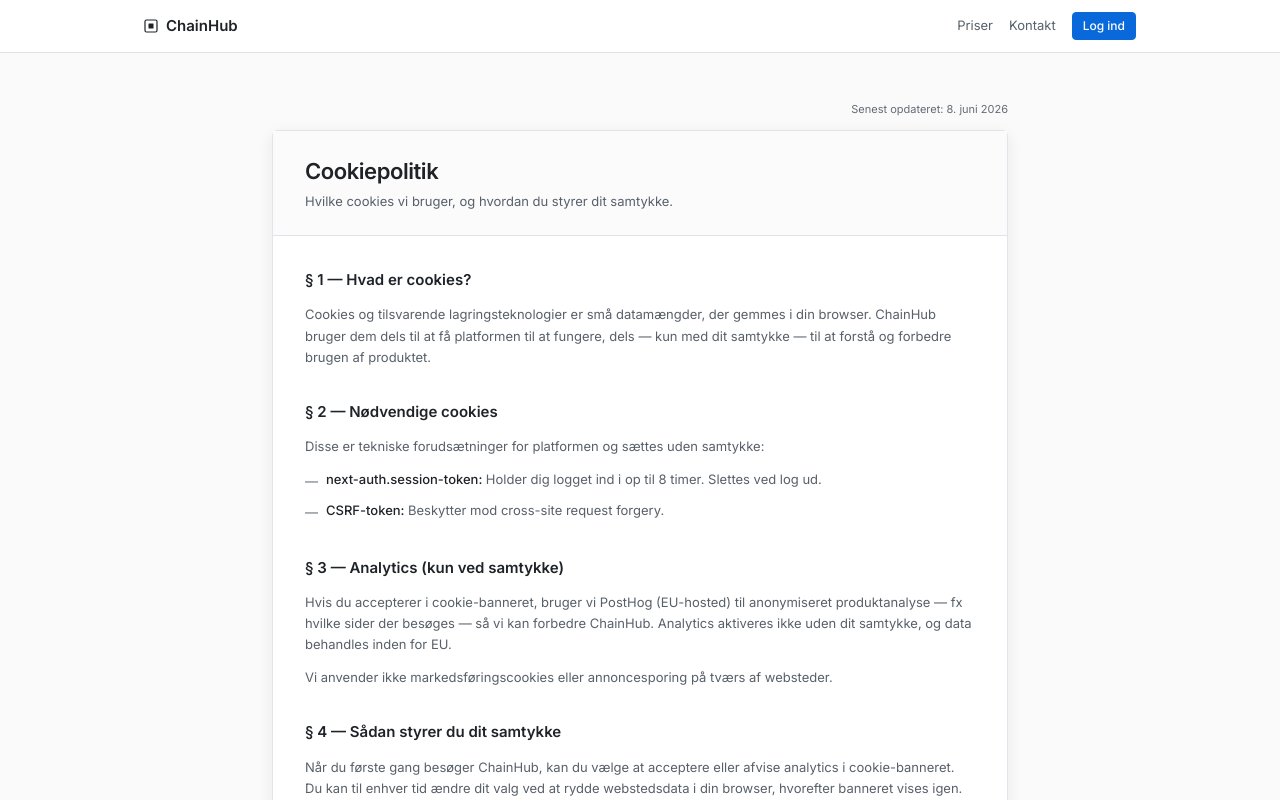
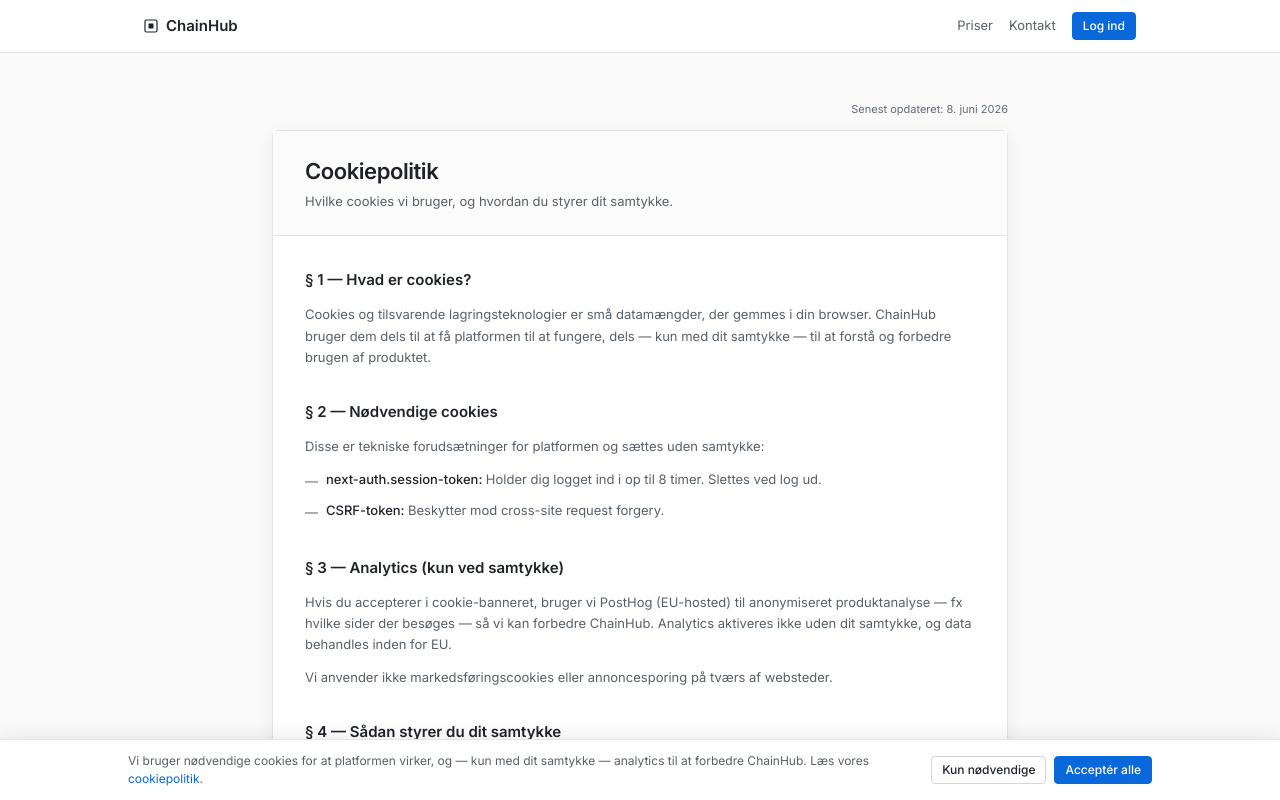
Before and after one commit to fluen1/chainhub, a Next.js app: page /legal/cookies in a window 1280 px wide. Shown: the top 800 px of the page. Built offline with nearby package versions, Linux system fonts and the light colour scheme; no server answers.

Commit message:
feat(privacy): opt-in cookie-consent gater PostHog-analytics

```diff
--- a/src/app/layout.tsx
+++ b/src/app/layout.tsx
@@ -6,6 +6,7 @@
 import './globals.css'
 import { Toaster } from 'sonner'
 import { PosthogProvider } from '@/components/providers/PosthogProvider'
+import { CookieConsent } from '@/components/CookieConsent'
 
 export const metadata: Metadata = {
   title: {
@@ -31,6 +32,7 @@
             // ARIA: Sonner har built-in aria-live="polite" og role="status" på sin toast-container.
           }}
         />
+        <CookieConsent />
       </body>
     </html>
   )
--- /dev/null
+++ b/src/components/CookieConsent.tsx
@@ -0,0 +1,56 @@
+'use client'
+
+import { useEffect, useState } from 'react'
+import posthog from 'posthog-js'
+import Link from 'next/link'
+import { BButton } from '@/components/ui/b'
+import { COOKIE_CONSENT_KEY, type CookieConsentChoice } from '@/lib/cookie-consent'
+
+export function CookieConsent() {
+  const [visible, setVisible] = useState(false)
+
+  useEffect(() => {
+    if (!localStorage.getItem(COOKIE_CONSENT_KEY)) setVisible(true)
+  }, [])
+
+  function choose(choice: CookieConsentChoice) {
+    localStorage.setItem(COOKIE_CONSENT_KEY, choice)
+    // posthog kan kaldes selvom det ikke er initialiseret (no-op uden key) — guardet defensivt.
+    try {
+      if (choice === 'granted') posthog.opt_in_capturing()
+      else posthog.opt_out_capturing()
+    } catch {
+      /* posthog ikke initialiseret (ingen key) — ignorér */
+    }
+    setVisible(false)
+  }
+
+  if (!visible) return null
+
+  return (
+    <div
+      role="dialog"
+      aria-label="Cookie-samtykke"
+      className="fixed inset-x-0 bottom-0 z-50 border-t border-b-border bg-white px-4 py-3 shadow-[0_-4px_16px_rgba(15,23,42,0.08)]"
+    >
+      <div className="mx-auto flex max-w-5xl flex-col items-start gap-3 sm:flex-row sm:items-center sm:justify-between">
+        <p className="text-[12px] text-b-2">
+          Vi bruger nødvendige cookies for at platformen virker, og — kun med dit samtykke —
+          analytics til at forbedre ChainHub. Læs vores{' '}
+          <Link href="/legal/cookies" className="text-b-blue-fg no-underline hover:underline">
+            cookiepolitik
+          </Link>
+          .
+        </p>
+        <div className="flex shrink-0 gap-2">
+          <BButton onClick={() => choose('denied')} className="text-[12px]">
+            Kun nødvendige
+          </BButton>
+          <BButton primary onClick={() => choose('granted')} className="text-[12px]">
+            Acceptér alle
+          </BButton>
+        </div>
+      </div>
+    </div>
+  )
+}
--- a/src/components/providers/PosthogProvider.tsx
+++ b/src/components/providers/PosthogProvider.tsx
@@ -3,19 +3,26 @@
 import posthog from 'posthog-js'
 import { PostHogProvider as PHProvider } from 'posthog-js/react'
 import { useEffect } from 'react'
+import { COOKIE_CONSENT_KEY } from '@/lib/cookie-consent'
 
 export function PosthogProvider({ children }: { children: React.ReactNode }) {
   useEffect(() => {
     const key = process.env.NEXT_PUBLIC_POSTHOG_KEY
     const host = process.env.NEXT_PUBLIC_POSTHOG_HOST || 'https://eu.i.posthog.com'
 
-    if (key) {
+    if (!key) return
+
     posthog.init(key, {
       api_host: host,
       person_profiles: 'identified_only',
       capture_pageview: true,
       capture_pageleave: true,
+      // Tracking starter først efter eksplicit samtykke (GDPR opt-in).
+      opt_out_capturing_by_default: true,
     })
+
+    if (localStorage.getItem(COOKIE_CONSENT_KEY) === 'granted') {
+      posthog.opt_in_capturing()
     }
   }, [])
 
--- /dev/null
+++ b/src/lib/cookie-consent.ts
@@ -0,0 +1,7 @@
+export const COOKIE_CONSENT_KEY = 'chainhub-cookie-consent'
+
+export type CookieConsentChoice = 'granted' | 'denied'
+
+export function isValidConsent(value: string | null): value is CookieConsentChoice {
+  return value === 'granted' || value === 'denied'
+}
```
Also changed, not shown: 1 other file (tests, documents, lock files or other folders). Lines whose indentation alone changed are shown as unchanged.
